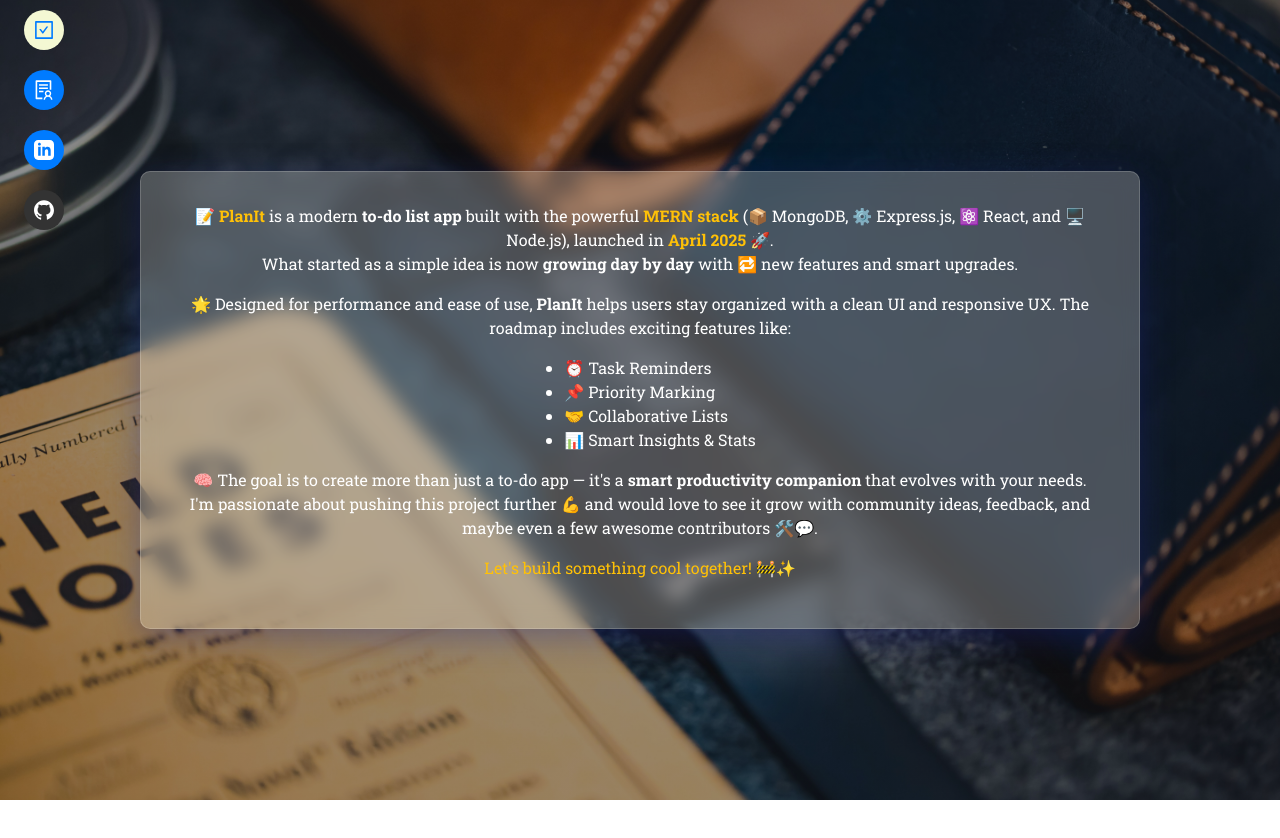
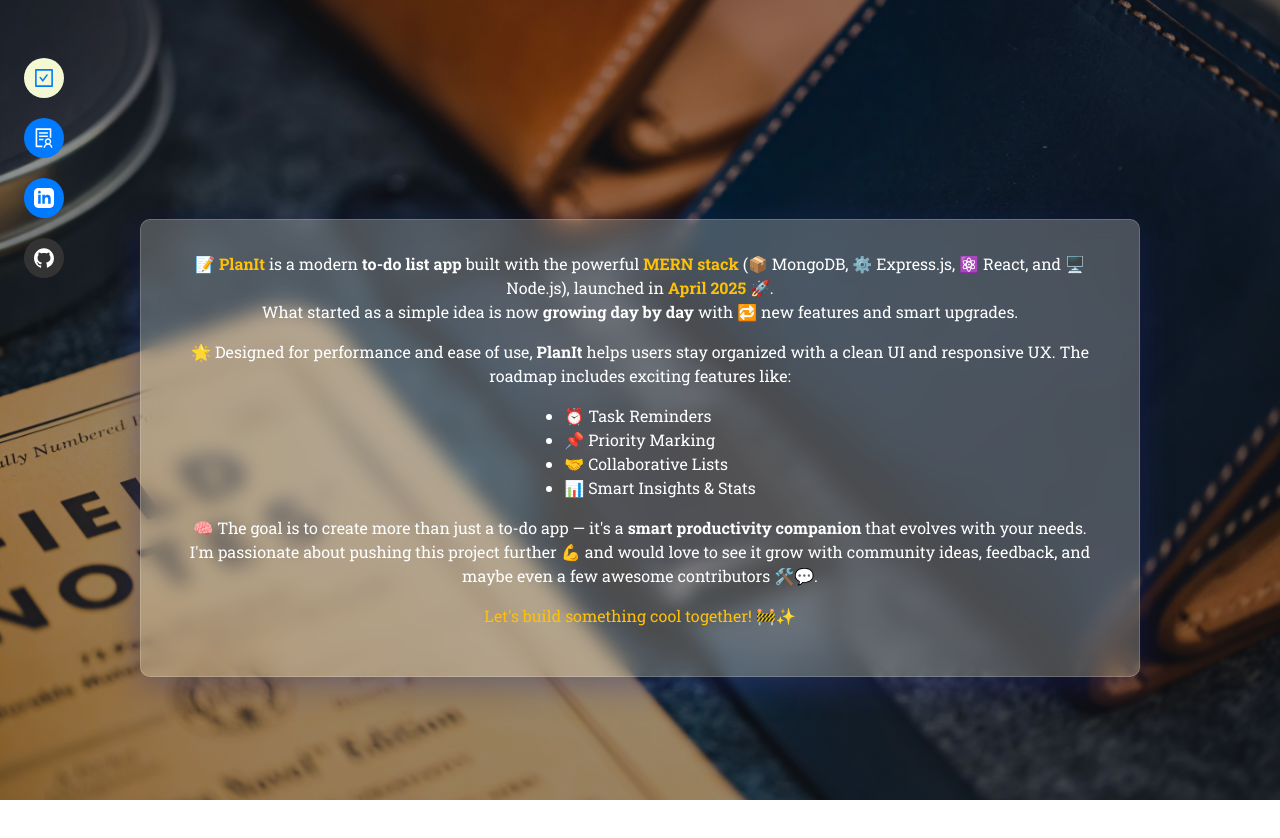
Before and after one commit to HuzaifaBinShahid/PlanIt, a React (Create React App) app: page /about in a window 1280 px wide. Shown: the top 838 px of the page. Before the commit the page ends 800 px from the top, so only its background shows below. Built offline with nearby package versions, Linux system fonts and the light colour scheme.

Commit message:
improv: navIcons position slightly fixed by margin in about page

```diff
--- a/src/Components/About.jsx
+++ b/src/Components/About.jsx
@@ -2,7 +2,7 @@ import React from "react";
 
 const About = () => {
   return (
-    <div className="container-fluid d-flex justify-content-center align-items-center vh-100">
+    <div className="container-fluid d-flex justify-content-center align-items-center vh-100 my-5">
       <div className="glass-effect">
         <p>
           📝 <strong className="text-warning">PlanIt</strong> is a modern <strong>to-do list app</strong>{" "}
```
